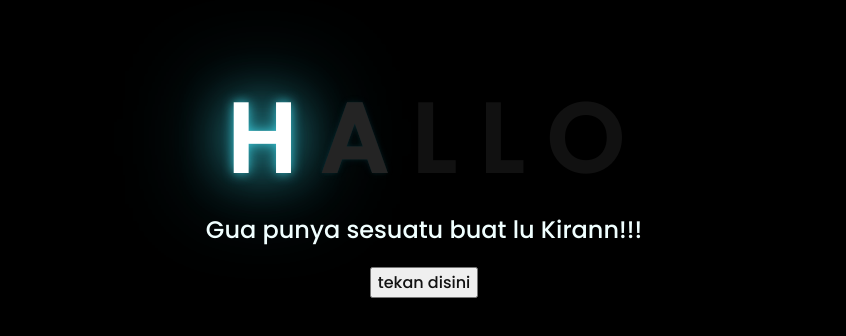
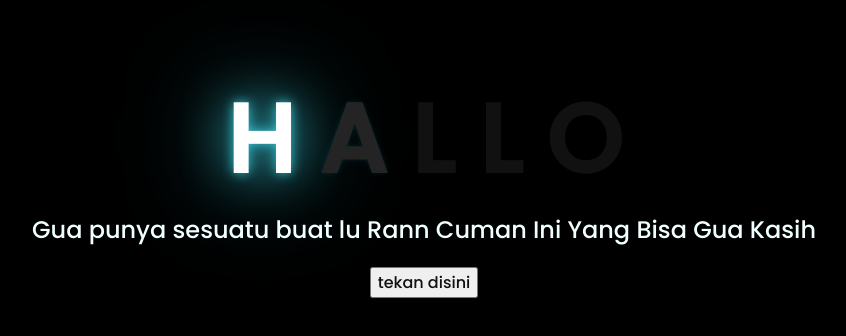
Before and after one commit to shaneint/shaneint.github.io, a plain HTML site: page index.html in a window 1280 px wide. Shown: the part 226-562 px from the top of the page, without its empty margins (224-1070 px from the left). Drawn offline with Linux system fonts and the light colour scheme.

Commit message:
index.html

```diff
--- a/index.html
+++ b/index.html
@@ -18,7 +18,8 @@
         <span>O</span>
     </div>
     <div class="description">
-        <span>Gua punya sesuatu buat lu Kirann!!!</span>
+        <span>Gua punya sesuatu buat lu Rann</span>
+        <span>Cuman Ini Yang Bisa Gua Kasih</span>
     </div>
     <div class="button">
         <button>
```
